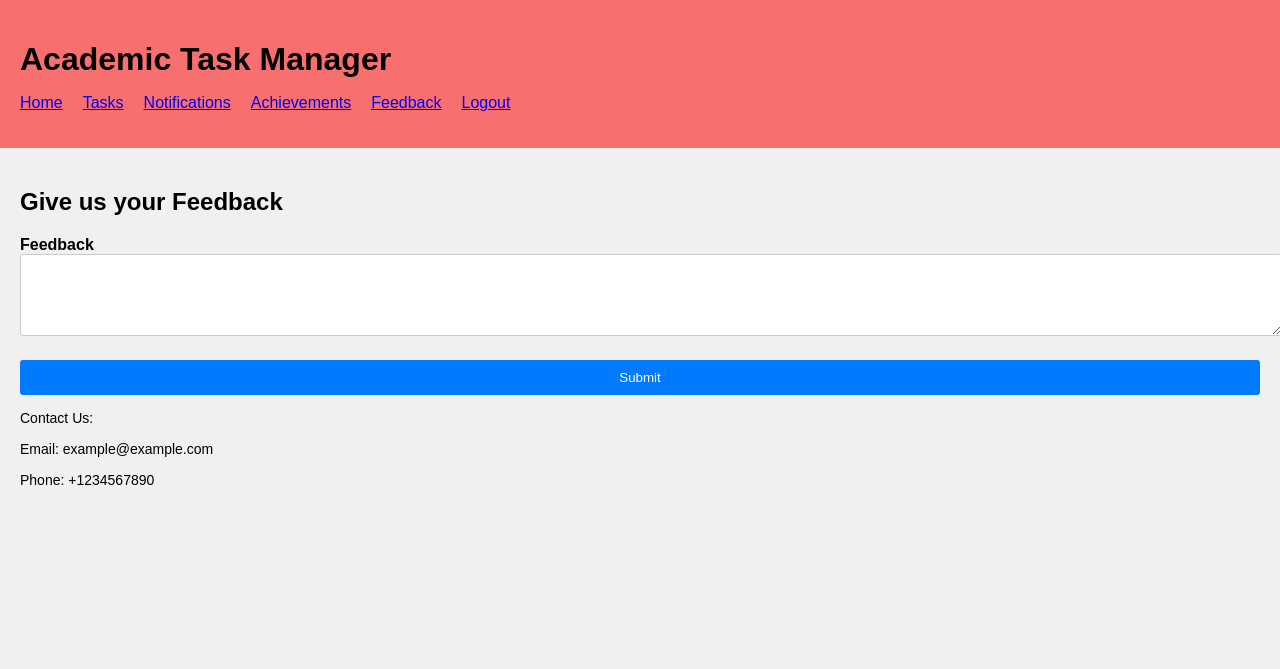
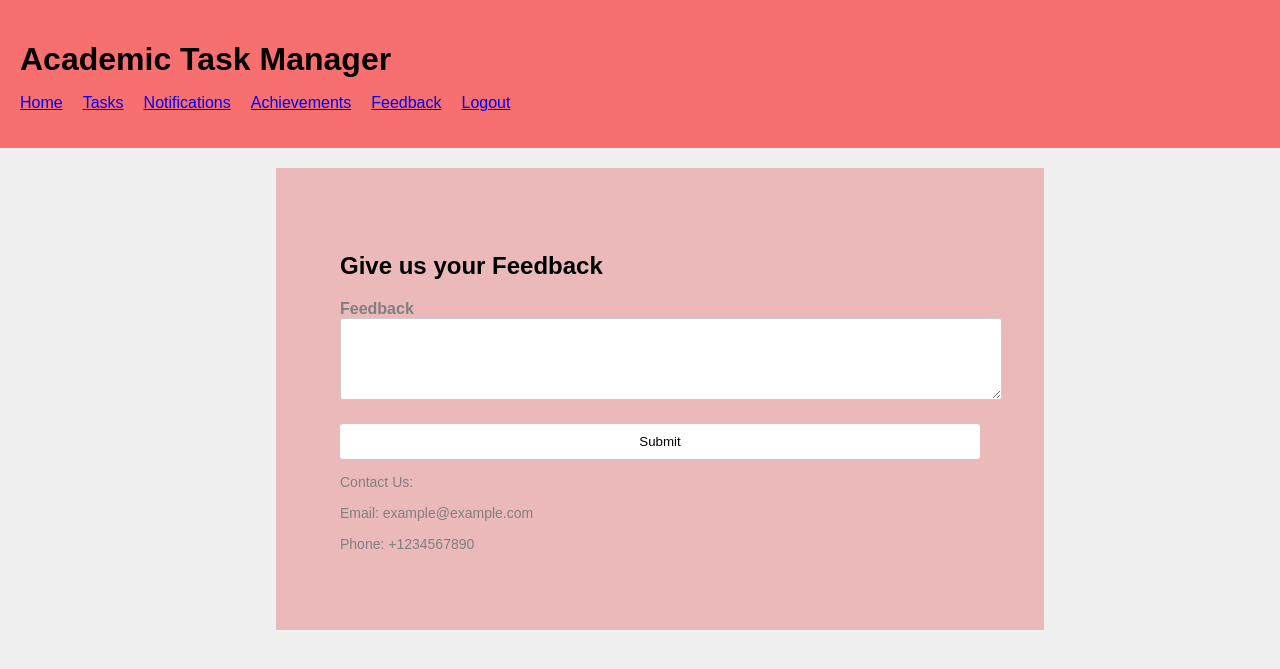
Before and after one commit to JstnVltt/Task-Manager-System, a Flask app: page /feedback in a window 1280 px wide. Shown: the top 669 px of the page. Run offline with Flask 3, Linux system fonts and the light colour scheme; a user stored in the database is signed in.

Commit message:
Css applied to home,  and feedback

```diff
--- a/static/css/main.css
+++ b/static/css/main.css
@@ -171,8 +171,20 @@ body {
     display: flex;
 }
 
+/* New home design*/
+.home-container {
+    display: flex;
+    justify-content: flex-start;
+}
+
+.home-box {
+    padding: 20px;
+    margin: 100px;
+    background-color: #ebb9b9;
+}
+
 .side-navigator {
-    width: 20%;
+    width: 85%;
     background-color: #f0f0f0;
     padding: 20px;
 }
@@ -189,16 +201,17 @@ body {
 
 .task-list li {
     font-size: 18px;
-    margin-bottom: 5px;
+    margin-bottom: 35px;
 }
 
 .main-content {
-    flex: 1;
+    display: block;
     padding: 20px;
+    width: 100%
 }
 
 .task-box {
-    background-color: #f9f9f9;
+    background-color: #ebb9b9;
     padding: 20px;
     border-radius: 5px;
 }
@@ -256,6 +269,18 @@ body {
 
 /* Feedback css */
 
+.feedback-form {
+    padding: 5%;
+    margin-left: 20%;
+    margin-right: 20%;
+    background-color: #ebb9b9;
+
+}
+
+.feedback-form p {
+  color: gray;
+}
+
 /*Add task and update css*/
 
 body {
@@ -281,7 +306,7 @@ body {
 }
 
 .add-new-task {
-    background-color: #f9f9f9;
+    background-color: #ebb9b9;
     padding: 20px;
     border-radius: 5px;
 }
@@ -289,6 +314,7 @@ body {
 .add-new-task h2 {
     font-size: 24px;
     margin-bottom: 20px;
+    color: gray;
 }
 
 .task-form {
@@ -304,6 +330,7 @@ body {
 .form-group label {
     display: block;
     font-weight: bold;
+    color: gray;
 }
 
 .form-group input,
@@ -317,8 +344,8 @@ body {
 
 button {
     padding: 10px 20px;
-    background-color: #007bff;
-    color: #fff;
+    background-color: white;
+    color: black;
     border: none;
     border-radius: 3px;
     cursor: pointer;
```
